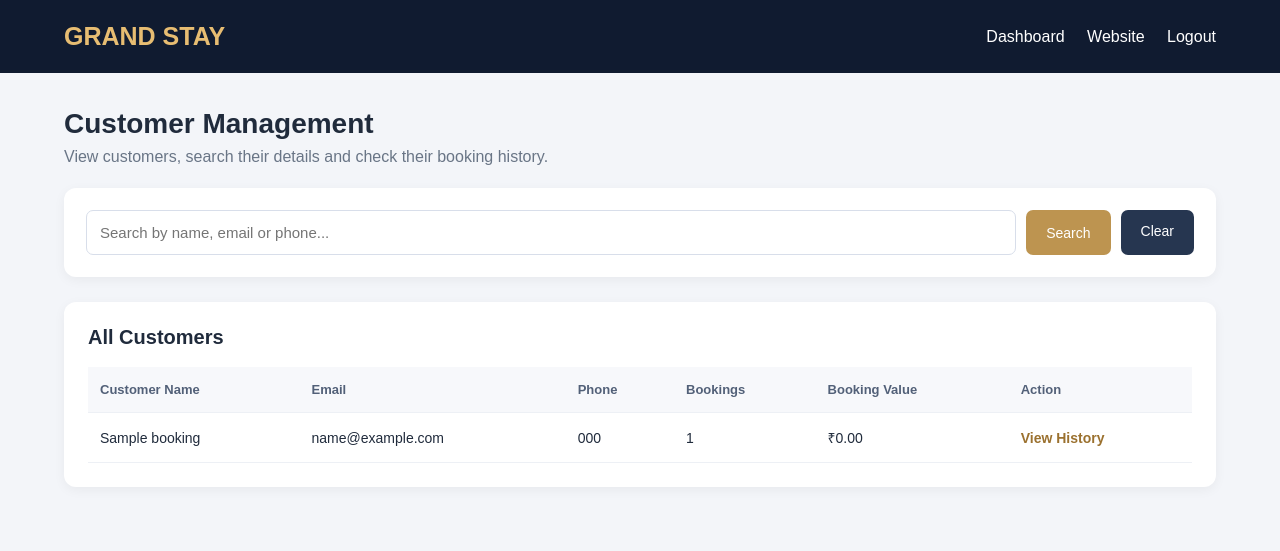
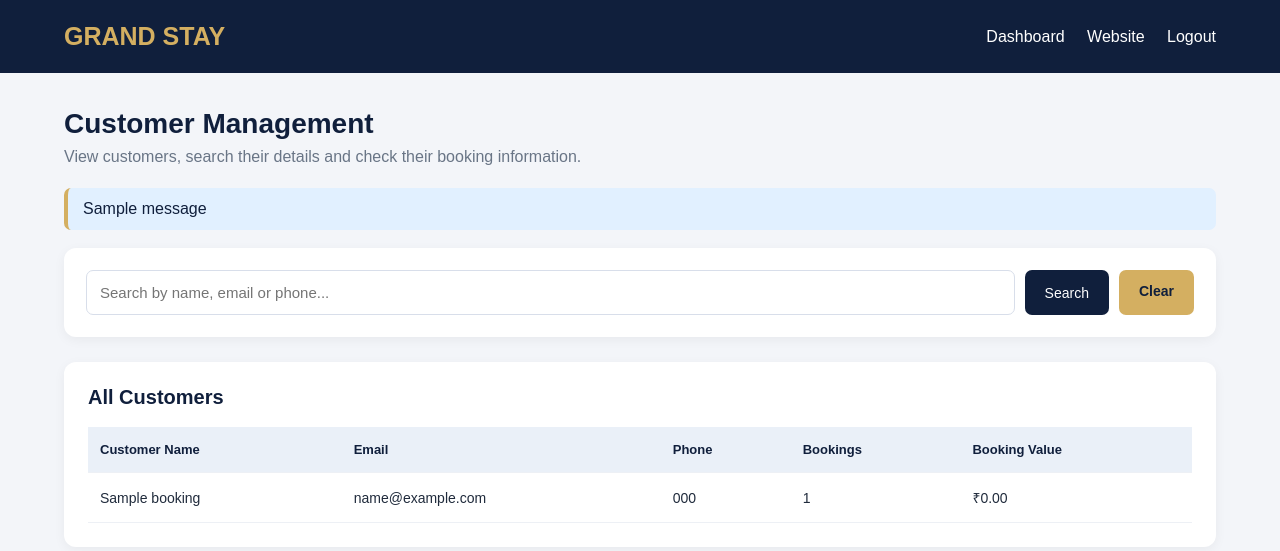
Before and after one commit to attilisuvarna009-tech/grand-stay-hotel-booking, a Flask app: page /admin/customers in a window 1280 px wide. Shown: the top 551 px of the page. Run offline with Flask 3, Linux system fonts and the light colour scheme; the visitor is signed in with stand-in values (Sample User, id 1); tables that the repository leaves empty hold one stand-in row (values such as "Sample post"); one stand-in notice (Sample message) is shown.

Commit message:
Refactor admin_customers.html for better UI
Updated styles and improved customer management interface.

```diff
--- a/templates/admin_customers.html
+++ b/templates/admin_customers.html
@@ -4,6 +4,7 @@
 <head>
     <meta charset="UTF-8">
     <meta name="viewport" content="width=device-width, initial-scale=1.0">
+
     <title>Customer Management | Grand Stay</title>
 
     <style>
@@ -20,7 +21,7 @@
         }
 
         .header {
-            background: #101b30;
+            background: #101f3c;
             color: white;
             padding: 22px 5%;
             display: flex;
@@ -31,7 +32,7 @@
         }
 
         .header h1 {
-            color: #e7bd72;
+            color: #d4af61;
             font-size: 25px;
         }
 
@@ -39,6 +40,10 @@
             color: white;
             text-decoration: none;
             margin-left: 18px;
+        }
+
+        .header a:hover {
+            color: #d4af61;
         }
 
         .container {
@@ -53,6 +58,7 @@
 
         .heading h2 {
             font-size: 28px;
+            color: #101f3c;
             margin-bottom: 8px;
         }
 
@@ -84,7 +90,7 @@
         }
 
         button, .button {
-            background: #bd9450;
+            background: #101f3c;
             color: white;
             border: none;
             padding: 13px 20px;
@@ -94,8 +100,18 @@
             font-size: 14px;
         }
 
+        button:hover, .button:hover {
+            background: #263f6b;
+        }
+
         .button.secondary {
-            background: #263650;
+            background: #d4af61;
+            color: #101f3c;
+            font-weight: bold;
+        }
+
+        .button.secondary:hover {
+            background: #bd984b;
         }
 
         .card {
@@ -109,6 +125,7 @@
         .card h3 {
             margin-bottom: 18px;
             font-size: 20px;
+            color: #101f3c;
         }
 
         .table-wrap {
@@ -128,8 +145,8 @@
         }
 
         th {
-            background: #f7f8fb;
-            color: #526078;
+            background: #eaf0f8;
+            color: #101f3c;
             font-size: 13px;
         }
 
@@ -137,40 +154,23 @@
             font-size: 14px;
         }
 
-        .view-link {
-            color: #9b712f;
-            font-weight: bold;
-            text-decoration: none;
-        }
-
-        .details {
-            display: grid;
-            grid-template-columns: repeat(auto-fit, minmax(180px, 1fr));
-            gap: 15px;
-            margin-bottom: 20px;
-        }
-
-        .detail-item {
-            background: #f7f8fb;
-            padding: 16px;
-            border-radius: 8px;
-        }
-
-        .detail-item span {
-            display: block;
-            color: #718096;
-            font-size: 13px;
-            margin-bottom: 7px;
-        }
-
-        .detail-item strong {
-            overflow-wrap: anywhere;
+        tr:hover {
+            background: #f7f9fc;
         }
 
         .empty {
             padding: 25px;
             text-align: center;
             color: #718096;
+        }
+
+        .flash {
+            padding: 12px 15px;
+            background: #e1f0ff;
+            color: #101f3c;
+            border-left: 4px solid #d4af61;
+            border-radius: 7px;
+            margin-bottom: 18px;
         }
 
         @media (max-width: 600px) {
@@ -206,106 +206,45 @@
 
     <section class="heading">
         <h2>Customer Management</h2>
-        <p>View customers, search their details and check their booking history.</p>
+        <p>View customers, search their details and check their booking information.</p>
     </section>
+
+    {% with messages = get_flashed_messages() %}
+        {% if messages %}
+            {% for message in messages %}
+                <div class="flash">{{ message }}</div>
+            {% endfor %}
+        {% endif %}
+    {% endwith %}
 
     <section class="search-box">
         <form method="GET" action="{{ url_for('admin_customers') }}">
+
             <input
                 type="text"
                 name="search"
                 placeholder="Search by name, email or phone..."
                 value="{{ search }}"
             >
+
             <button type="submit">Search</button>
+
             <a class="button secondary"
                href="{{ url_for('admin_customers') }}">
                 Clear
             </a>
+
         </form>
     </section>
 
-    {% if selected_customer %}
+    <section class="card">
 
-    <section class="card">
-        <h3>Customer Details</h3>
-
-        <div class="details">
-            <div class="detail-item">
-                <span>Customer Name</span>
-                <strong>{{ selected_customer.customer_name }}</strong>
-            </div>
-
-            <div class="detail-item">
-                <span>Email Address</span>
-                <strong>{{ selected_customer.email }}</strong>
-            </div>
-
-            <div class="detail-item">
-                <span>Phone Number</span>
-                <strong>{{ selected_customer.phone }}</strong>
-            </div>
-
-            <div class="detail-item">
-                <span>Total Bookings</span>
-                <strong>{{ selected_customer.booking_count }}</strong>
-            </div>
-
-            <div class="detail-item">
-                <span>Total Booking Value</span>
-                <strong>₹{{ "%.2f"|format(selected_customer.total_booking_value or 0) }}</strong>
-            </div>
-        </div>
-
-        <a class="button secondary"
-           href="{{ url_for('admin_customers', search=search) }}">
-            Back to Customers
-        </a>
-    </section>
-
-    <section class="card">
-        <h3>Booking History</h3>
-
-        {% if customer_bookings %}
-        <div class="table-wrap">
-            <table>
-                <thead>
-                    <tr>
-                        <th>Booking ID</th>
-                        <th>Room Type</th>
-                        <th>Check In</th>
-                        <th>Check Out</th>
-                        <th>Guests</th>
-                        <th>Amount</th>
-                    </tr>
-                </thead>
-
-                <tbody>
-                    {% for booking in customer_bookings %}
-                    <tr>
-                        <td>#{{ booking.id }}</td>
-                        <td>{{ booking.room_type }}</td>
-                        <td>{{ booking.check_in }}</td>
-                        <td>{{ booking.check_out }}</td>
-                        <td>{{ booking.guests }}</td>
-                        <td>₹{{ booking.total_amount }}</td>
-                    </tr>
-                    {% endfor %}
-                </tbody>
-            </table>
-        </div>
-        {% else %}
-            <p class="empty">No booking history found.</p>
-        {% endif %}
-    </section>
-
-    {% else %}
-
-    <section class="card">
         <h3>All Customers</h3>
 
         <div class="table-wrap">
+
             {% if customers %}
+
             <table>
                 <thead>
                     <tr>
@@ -314,35 +253,43 @@
                         <th>Phone</th>
                         <th>Bookings</th>
                         <th>Booking Value</th>
-                        <th>Action</th>
                     </tr>
                 </thead>
 
                 <tbody>
+
                     {% for customer in customers %}
+
                     <tr>
-                        <td>{{ customer.customer_name }}</td>
-                        <td>{{ customer.email }}</td>
-                        <td>{{ customer.phone }}</td>
-                        <td>{{ customer.booking_count }}</td>
-                        <td>₹{{ "%.2f"|format(customer.total_booking_value or 0) }}</td>
+                        <td>{{ customer['customer_name'] }}</td>
+
+                        <td>{{ customer['email'] }}</td>
+
+                        <td>{{ customer['phone'] }}</td>
+
+                        <td>{{ customer['booking_count'] }}</td>
+
                         <td>
-                            <a class="view-link"
-                               href="{{ url_for('admin_customers', email=customer.email, search=search) }}">
-                                View History
-                            </a>
+                            ₹{{ "%.2f"|format(customer['booking_value'] or 0) }}
                         </td>
                     </tr>
+
                     {% endfor %}
+
                 </tbody>
             </table>
+
             {% else %}
-                <p class="empty">No customers found. Customers will appear here after a booking is completed.</p>
+
+                <p class="empty">
+                    No customers found. Customers will appear here after a booking is completed.
+                </p>
+
             {% endif %}
+
         </div>
+
     </section>
-
-    {% endif %}
 
 </main>
 
```
